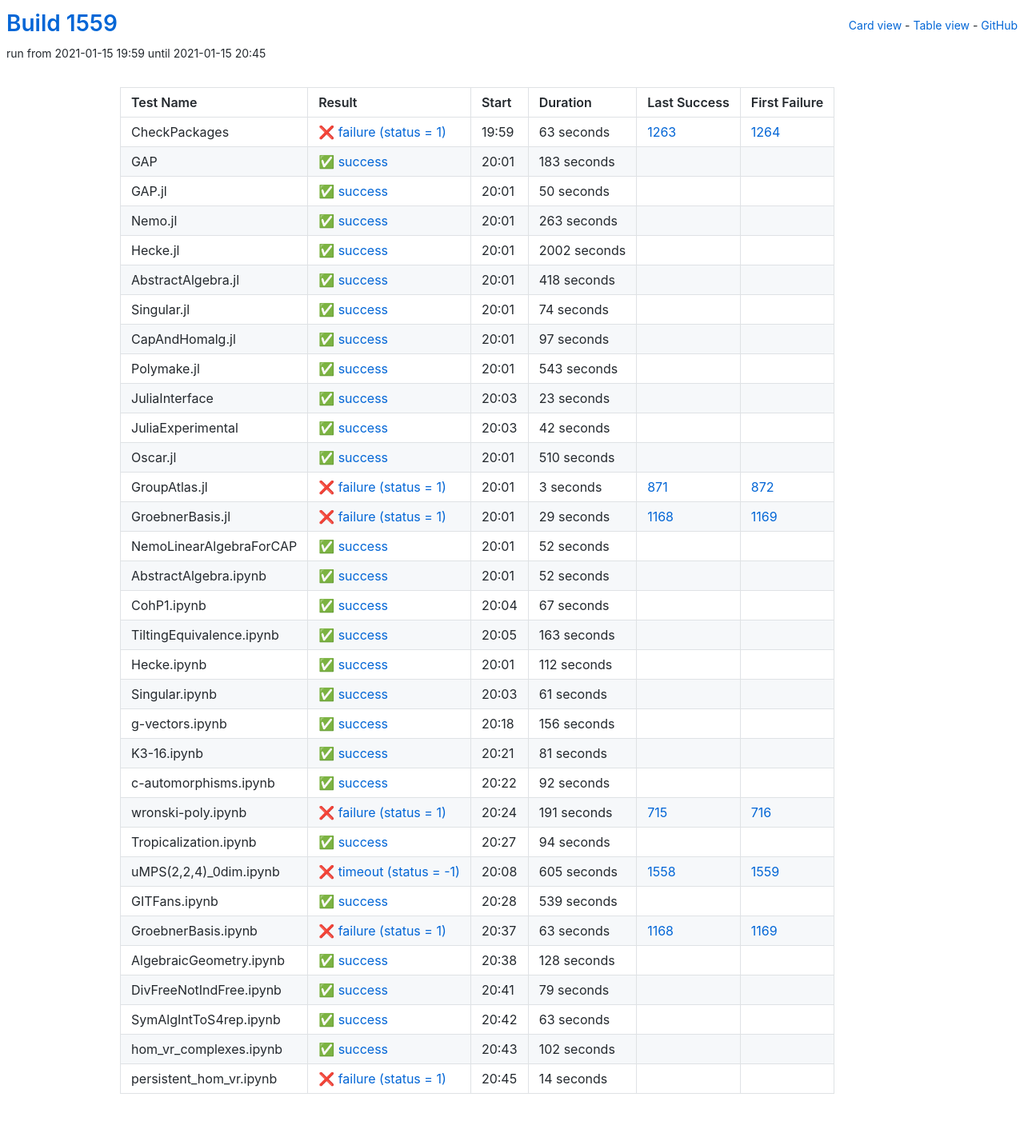
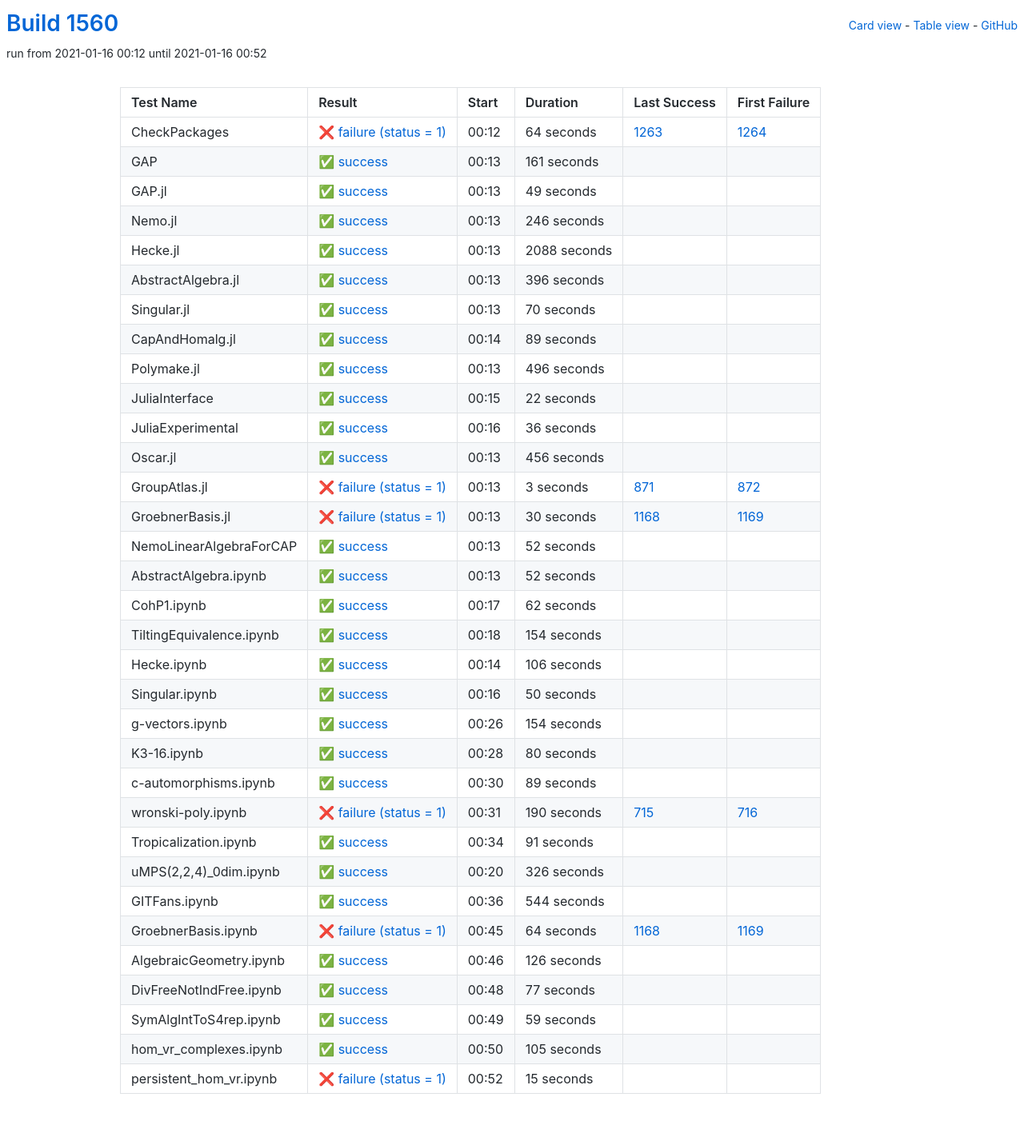
Before and after one commit to oscar-system/oscar-ci-status-stable, a Jekyll site: the page built from table.html, in a window 1280 px wide. Shown: the whole page at 80% size. Built offline with Jekyll 4.4.1, drawn with Linux system fonts in a browser that asks for light colours.

Commit message:
Build #1560

```diff
--- a/_data/ci.yml
+++ b/_data/ci.yml
@@ -1,6 +1,6 @@
 ---
-build: 1559
-build_url: https://oscarci.mathematik.uni-kl.de/job/oscar-stable/1559/
+build: 1560
+build_url: https://oscarci.mathematik.uni-kl.de/job/oscar-stable/1560/
 job: oscar-stable
 organization: oscar-system
 repo: oscar-ci-status-stable
@@ -8,152 +8,152 @@ repourl: https://github.com/oscar-system/oscar-ci-status-stable
 tests:
 - name: CheckPackages
   id: checkpackages
-  log: https://oscarci.mathematik.uni-kl.de/job/oscar-stable/1559/artifact/logs/build-1559/CheckPackages.log
-  start: 2021-01-15 19:59
+  log: https://oscarci.mathematik.uni-kl.de/job/oscar-stable/1560/artifact/logs/build-1560/CheckPackages.log
+  start: 2021-01-16 00:12
   success: false
   exitcode: 1
   status: failure
-  duration: 63
+  duration: 64
   last_success: 1263
   last_success_url: https://oscarci.mathematik.uni-kl.de/job/oscar-stable/1263/
   first_failure: 1264
   first_failure_url: https://oscarci.mathematik.uni-kl.de/job/oscar-stable/1264/
 - name: GAP
   id: gap
-  log: https://oscarci.mathematik.uni-kl.de/job/oscar-stable/1559/artifact/logs/build-1559/GAP.log
-  start: 2021-01-15 20:01
+  log: https://oscarci.mathematik.uni-kl.de/job/oscar-stable/1560/artifact/logs/build-1560/GAP.log
+  start: 2021-01-16 00:13
   success: true
   exitcode: 0
   status: success
-  duration: 183
+  duration: 161
   last_success: false
   last_success_url:
   first_failure: false
   first_failure_url:
 - name: GAP.jl
   id: gap-jl
-  log: https://oscarci.mathematik.uni-kl.de/job/oscar-stable/1559/artifact/logs/build-1559/GAP.jl.log
-  start: 2021-01-15 20:01
+  log: https://oscarci.mathematik.uni-kl.de/job/oscar-stable/1560/artifact/logs/build-1560/GAP.jl.log
+  start: 2021-01-16 00:13
   success: true
   exitcode: 0
   status: success
-  duration: 50
+  duration: 49
   last_success: false
   last_success_url:
   first_failure: false
   first_failure_url:
 - name: Nemo.jl
   id: nemo-jl
-  log: https://oscarci.mathematik.uni-kl.de/job/oscar-stable/1559/artifact/logs/build-1559/Nemo.jl.log
-  start: 2021-01-15 20:01
+  log: https://oscarci.mathematik.uni-kl.de/job/oscar-stable/1560/artifact/logs/build-1560/Nemo.jl.log
+  start: 2021-01-16 00:13
   success: true
   exitcode: 0
   status: success
-  duration: 263
+  duration: 246
   last_success: false
   last_success_url:
   first_failure: false
   first_failure_url:
 - name: Hecke.jl
   id: hecke-jl
-  log: https://oscarci.mathematik.uni-kl.de/job/oscar-stable/1559/artifact/logs/build-1559/Hecke.jl.log
-  start: 2021-01-15 20:01
+  log: https://oscarci.mathematik.uni-kl.de/job/oscar-stable/1560/artifact/logs/build-1560/Hecke.jl.log
+  start: 2021-01-16 00:13
   success: true
   exitcode: 0
   status: success
-  duration: 2002
+  duration: 2088
   last_success: false
   last_success_url:
   first_failure: false
   first_failure_url:
 - name: AbstractAlgebra.jl
   id: abstractalgebra-jl
-  log: https://oscarci.mathematik.uni-kl.de/job/oscar-stable/1559/artifact/logs/build-1559/AbstractAlgebra.jl.log
-  start: 2021-01-15 20:01
+  log: https://oscarci.mathematik.uni-kl.de/job/oscar-stable/1560/artifact/logs/build-1560/AbstractAlgebra.jl.log
+  start: 2021-01-16 00:13
   success: true
   exitcode: 0
   status: success
-  duration: 418
+  duration: 396
   last_success: false
   last_success_url:
   first_failure: false
   first_failure_url:
 - name: Singular.jl
   id: singular-jl
-  log: https://oscarci.mathematik.uni-kl.de/job/oscar-stable/1559/artifact/logs/build-1559/Singular.jl.log
-  start: 2021-01-15 20:01
+  log: https://oscarci.mathematik.uni-kl.de/job/oscar-stable/1560/artifact/logs/build-1560/Singular.jl.log
+  start: 2021-01-16 00:13
   success: true
   exitcode: 0
   status: success
-  duration: 74
+  duration: 70
   last_success: false
   last_success_url:
   first_failure: false
   first_failure_url:
 - name: CapAndHomalg.jl
   id: capandhomalg-jl
-  log: https://oscarci.mathematik.uni-kl.de/job/oscar-stable/1559/artifact/logs/build-1559/CapAndHomalg.jl.log
-  start: 2021-01-15 20:01
+  log: https://oscarci.mathematik.uni-kl.de/job/oscar-stable/1560/artifact/logs/build-1560/CapAndHomalg.jl.log
+  start: 2021-01-16 00:14
   success: true
   exitcode: 0
   status: success
-  duration: 97
+  duration: 89
   last_success: false
   last_success_url:
   first_failure: false
   first_failure_url:
 - name: Polymake.jl
   id: polymake-jl
-  log: https://oscarci.mathematik.uni-kl.de/job/oscar-stable/1559/artifact/logs/build-1559/Polymake.jl.log
-  start: 2021-01-15 20:01
+  log: https://oscarci.mathematik.uni-kl.de/job/oscar-stable/1560/artifact/logs/build-1560/Polymake.jl.log
+  start: 2021-01-16 00:13
   success: true
   exitcode: 0
   status: success
-  duration: 543
+  duration: 496
   last_success: false
   last_success_url:
   first_failure: false
   first_failure_url:
 - name: JuliaInterface
   id: juliainterface
-  log: https://oscarci.mathematik.uni-kl.de/job/oscar-stable/1559/artifact/logs/build-1559/JuliaInterface.log
-  start: 2021-01-15 20:03
+  log: https://oscarci.mathematik.uni-kl.de/job/oscar-stable/1560/artifact/logs/build-1560/JuliaInterface.log
+  start: 2021-01-16 00:15
   success: true
   exitcode: 0
   status: success
-  duration: 23
+  duration: 22
   last_success: false
   last_success_url:
   first_failure: false
   first_failure_url:
 - name: JuliaExperimental
   id: juliaexperimental
-  log: https://oscarci.mathematik.uni-kl.de/job/oscar-stable/1559/artifact/logs/build-1559/JuliaExperimental.log
-  start: 2021-01-15 20:03
+  log: https://oscarci.mathematik.uni-kl.de/job/oscar-stable/1560/artifact/logs/build-1560/JuliaExperimental.log
+  start: 2021-01-16 00:16
   success: true
   exitcode: 0
   status: success
-  duration: 42
+  duration: 36
   last_success: false
   last_success_url:
   first_failure: false
   first_failure_url:
 - name: Oscar.jl
   id: oscar-jl
-  log: https://oscarci.mathematik.uni-kl.de/job/oscar-stable/1559/artifact/logs/build-1559/Oscar.jl.log
-  start: 2021-01-15 20:01
+  log: https://oscarci.mathematik.uni-kl.de/job/oscar-stable/1560/artifact/logs/build-1560/Oscar.jl.log
+  start: 2021-01-16 00:13
   success: true
   exitcode: 0
   status: success
-  duration: 510
+  duration: 456
   last_success: false
   last_success_url:
   first_failure: false
   first_failure_url:
 - name: GroupAtlas.jl
   id: groupatlas-jl
-  log: https://oscarci.mathematik.uni-kl.de/job/oscar-stable/1559/artifact/logs/build-1559/GroupAtlas.jl.log
-  start: 2021-01-15 20:01
+  log: https://oscarci.mathematik.uni-kl.de/job/oscar-stable/1560/artifact/logs/build-1560/GroupAtlas.jl.log
+  start: 2021-01-16 00:13
   success: false
   exitcode: 1
   status: failure
@@ -164,20 +164,20 @@ tests:
   first_failure_url: https://oscarci.mathematik.uni-kl.de/job/oscar-stable/872/
 - name: GroebnerBasis.jl
   id: groebnerbasis-jl
-  log: https://oscarci.mathematik.uni-kl.de/job/oscar-stable/1559/artifact/logs/build-1559/GroebnerBasis.jl.log
-  start: 2021-01-15 20:01
+  log: https://oscarci.mathematik.uni-kl.de/job/oscar-stable/1560/artifact/logs/build-1560/GroebnerBasis.jl.log
+  start: 2021-01-16 00:13
   success: false
   exitcode: 1
   status: failure
-  duration: 29
+  duration: 30
   last_success: 1168
   last_success_url: https://oscarci.mathematik.uni-kl.de/job/oscar-stable/1168/
   first_failure: 1169
   first_failure_url: https://oscarci.mathematik.uni-kl.de/job/oscar-stable/1169/
 - name: NemoLinearAlgebraForCAP
   id: nemolinearalgebraforcap
-  log: https://oscarci.mathematik.uni-kl.de/job/oscar-stable/1559/artifact/logs/build-1559/NemoLinearAlgebraForCAP.log
-  start: 2021-01-15 20:01
+  log: https://oscarci.mathematik.uni-kl.de/job/oscar-stable/1560/artifact/logs/build-1560/NemoLinearAlgebraForCAP.log
+  start: 2021-01-16 00:13
   success: true
   exitcode: 0
   status: success
@@ -188,8 +188,8 @@ tests:
   first_failure_url:
 - name: AbstractAlgebra.ipynb
   id: abstractalgebra-ipynb
-  log: https://oscarci.mathematik.uni-kl.de/job/oscar-stable/1559/artifact/logs/build-1559/AbstractAlgebra.ipynb.log
-  start: 2021-01-15 20:01
+  log: https://oscarci.mathematik.uni-kl.de/job/oscar-stable/1560/artifact/logs/build-1560/AbstractAlgebra.ipynb.log
+  start: 2021-01-16 00:13
   success: true
   exitcode: 0
   status: success
@@ -200,204 +200,204 @@ tests:
   first_failure_url:
 - name: CohP1.ipynb
   id: cohp1-ipynb
-  log: https://oscarci.mathematik.uni-kl.de/job/oscar-stable/1559/artifact/logs/build-1559/CohP1.ipynb.log
-  start: 2021-01-15 20:04
+  log: https://oscarci.mathematik.uni-kl.de/job/oscar-stable/1560/artifact/logs/build-1560/CohP1.ipynb.log
+  start: 2021-01-16 00:17
   success: true
   exitcode: 0
   status: success
-  duration: 67
+  duration: 62
   last_success: false
   last_success_url:
   first_failure: false
   first_failure_url:
 - name: TiltingEquivalence.ipynb
   id: tiltingequivalence-ipynb
-  log: https://oscarci.mathematik.uni-kl.de/job/oscar-stable/1559/artifact/logs/build-1559/TiltingEquivalence.ipynb.log
-  start: 2021-01-15 20:05
+  log: https://oscarci.mathematik.uni-kl.de/job/oscar-stable/1560/artifact/logs/build-1560/TiltingEquivalence.ipynb.log
+  start: 2021-01-16 00:18
   success: true
   exitcode: 0
   status: success
-  duration: 163
+  duration: 154
   last_success: false
   last_success_url:
   first_failure: false
   first_failure_url:
 - name: Hecke.ipynb
   id: hecke-ipynb
-  log: https://oscarci.mathematik.uni-kl.de/job/oscar-stable/1559/artifact/logs/build-1559/Hecke.ipynb.log
-  start: 2021-01-15 20:01
+  log: https://oscarci.mathematik.uni-kl.de/job/oscar-stable/1560/artifact/logs/build-1560/Hecke.ipynb.log
+  start: 2021-01-16 00:14
   success: true
   exitcode: 0
   status: success
-  duration: 112
+  duration: 106
   last_success: false
   last_success_url:
   first_failure: false
   first_failure_url:
 - name: Singular.ipynb
   id: singular-ipynb
-  log: https://oscarci.mathematik.uni-kl.de/job/oscar-stable/1559/artifact/logs/build-1559/Singular.ipynb.log
-  start: 2021-01-15 20:03
+  log: https://oscarci.mathematik.uni-kl.de/job/oscar-stable/1560/artifact/logs/build-1560/Singular.ipynb.log
+  start: 2021-01-16 00:16
   success: true
   exitcode: 0
   status: success
-  duration: 61
+  duration: 50
   last_success: false
   last_success_url:
   first_failure: false
   first_failure_url:
 - name: g-vectors.ipynb
   id: g-vectors-ipynb
-  log: https://oscarci.mathematik.uni-kl.de/job/oscar-stable/1559/artifact/logs/build-1559/g-vectors.ipynb.log
-  start: 2021-01-15 20:18
+  log: https://oscarci.mathematik.uni-kl.de/job/oscar-stable/1560/artifact/logs/build-1560/g-vectors.ipynb.log
+  start: 2021-01-16 00:26
   success: true
   exitcode: 0
   status: success
-  duration: 156
+  duration: 154
   last_success: false
   last_success_url:
   first_failure: false
   first_failure_url:
 - name: K3-16.ipynb
   id: k3-16-ipynb
-  log: https://oscarci.mathematik.uni-kl.de/job/oscar-stable/1559/artifact/logs/build-1559/K3-16.ipynb.log
-  start: 2021-01-15 20:21
+  log: https://oscarci.mathematik.uni-kl.de/job/oscar-stable/1560/artifact/logs/build-1560/K3-16.ipynb.log
+  start: 2021-01-16 00:28
   success: true
   exitcode: 0
   status: success
-  duration: 81
+  duration: 80
   last_success: false
   last_success_url:
   first_failure: false
   first_failure_url:
 - name: c-automorphisms.ipynb
   id: c-automorphisms-ipynb
-  log: https://oscarci.mathematik.uni-kl.de/job/oscar-stable/1559/artifact/logs/build-1559/c-automorphisms.ipynb.log
-  start: 2021-01-15 20:22
+  log: https://oscarci.mathematik.uni-kl.de/job/oscar-stable/1560/artifact/logs/build-1560/c-automorphisms.ipynb.log
+  start: 2021-01-16 00:30
   success: true
   exitcode: 0
   status: success
-  duration: 92
+  duration: 89
   last_success: false
   last_success_url:
   first_failure: false
   first_failure_url:
 - name: wronski-poly.ipynb
   id: wronski-poly-ipynb
-  log: https://oscarci.mathematik.uni-kl.de/job/oscar-stable/1559/artifact/logs/build-1559/wronski-poly.ipynb.log
-  start: 2021-01-15 20:24
+  log: https://oscarci.mathematik.uni-kl.de/job/oscar-stable/1560/artifact/logs/build-1560/wronski-poly.ipynb.log
+  start: 2021-01-16 00:31
   success: false
   exitcode: 1
   status: failure
-  duration: 191
+  duration: 190
   last_success: 715
   last_success_url: https://oscarci.mathematik.uni-kl.de/job/oscar-stable/715/
   first_failure: 716
   first_failure_url: https://oscarci.mathematik.uni-kl.de/job/oscar-stable/716/
 - name: Tropicalization.ipynb
   id: tropicalization-ipynb
-  log: https://oscarci.mathematik.uni-kl.de/job/oscar-stable/1559/artifact/logs/build-1559/Tropicalization.ipynb.log
-  start: 2021-01-15 20:27
+  log: https://oscarci.mathematik.uni-kl.de/job/oscar-stable/1560/artifact/logs/build-1560/Tropicalization.ipynb.log
+  start: 2021-01-16 00:34
   success: true
   exitcode: 0
   status: success
-  duration: 94
+  duration: 91
   last_success: false
   last_success_url:
   first_failure: false
   first_failure_url:
 - name: uMPS(2,2,4)_0dim.ipynb
   id: umps-2-2-4-0dim-ipynb
-  log: https://oscarci.mathematik.uni-kl.de/job/oscar-stable/1559/artifact/logs/build-1559/uMPS-2-2-4-_0dim.ipynb.log
-  start: 2021-01-15 20:08
-  success: false
-  exitcode: -1
-  status: timeout
-  duration: 605
-  last_success: 1558
-  last_success_url: https://oscarci.mathematik.uni-kl.de/job/oscar-stable/1558/
-  first_failure: 1559
-  first_failure_url: https://oscarci.mathematik.uni-kl.de/job/oscar-stable/1559/
-- name: GITFans.ipynb
-  id: gitfans-ipynb
-  log: https://oscarci.mathematik.uni-kl.de/job/oscar-stable/1559/artifact/logs/build-1559/GITFans.ipynb.log
-  start: 2021-01-15 20:28
+  log: https://oscarci.mathematik.uni-kl.de/job/oscar-stable/1560/artifact/logs/build-1560/uMPS-2-2-4-_0dim.ipynb.log
+  start: 2021-01-16 00:20
   success: true
   exitcode: 0
   status: success
-  duration: 539
+  duration: 326
+  last_success: false
+  last_success_url:
+  first_failure: false
+  first_failure_url:
+- name: GITFans.ipynb
+  id: gitfans-ipynb
+  log: https://oscarci.mathematik.uni-kl.de/job/oscar-stable/1560/artifact/logs/build-1560/GITFans.ipynb.log
+  start: 2021-01-16 00:36
+  success: true
+  exitcode: 0
+  status: success
+  duration: 544
   last_success: false
   last_success_url:
   first_failure: false
   first_failure_url:
 - name: GroebnerBasis.ipynb
   id: groebnerbasis-ipynb
-  log: https://oscarci.mathematik.uni-kl.de/job/oscar-stable/1559/artifact/logs/build-1559/GroebnerBasis.ipynb.log
-  start: 2021-01-15 20:37
+  log: https://oscarci.mathematik.uni-kl.de/job/oscar-stable/1560/artifact/logs/build-1560/GroebnerBasis.ipynb.log
+  start: 2021-01-16 00:45
   success: false
   exitcode: 1
   status: failure
-  duration: 63
+  duration: 64
   last_success: 1168
   last_success_url: https://oscarci.mathematik.uni-kl.de/job/oscar-stable/1168/
   first_failure: 1169
   first_failure_url: https://oscarci.mathematik.uni-kl.de/job/oscar-stable/1169/
 - name: AlgebraicGeometry.ipynb
   id: algebraicgeometry-ipynb
-  log: https://oscarci.mathematik.uni-kl.de/job/oscar-stable/1559/artifact/logs/build-1559/AlgebraicGeometry.ipynb.log
-  start: 2021-01-15 20:38
+  log: https://oscarci.mathematik.uni-kl.de/job/oscar-stable/1560/artifact/logs/build-1560/AlgebraicGeometry.ipynb.log
+  start: 2021-01-16 00:46
   success: true
   exitcode: 0
   status: success
-  duration: 128
+  duration: 126
   last_success: false
   last_success_url:
   first_failure: false
   first_failure_url:
 - name: DivFreeNotIndFree.ipynb
   id: divfreenotindfree-ipynb
-  log: https://oscarci.mathematik.uni-kl.de/job/oscar-stable/1559/artifact/logs/build-1559/DivFreeNotIndFree.ipynb.log
-  start: 2021-01-15 20:41
+  log: https://oscarci.mathematik.uni-kl.de/job/oscar-stable/1560/artifact/logs/build-1560/DivFreeNotIndFree.ipynb.log
+  start: 2021-01-16 00:48
   success: true
   exitcode: 0
   status: success
-  duration: 79
+  duration: 77
   last_success: false
   last_success_url:
   first_failure: false
   first_failure_url:
 - name: SymAlgIntToS4rep.ipynb
   id: symalginttos4rep-ipynb
-  log: https://oscarci.mathematik.uni-kl.de/job/oscar-stable/1559/artifact/logs/build-1559/SymAlgIntToS4rep.ipynb.log
-  start: 2021-01-15 20:42
+  log: https://oscarci.mathematik.uni-kl.de/job/oscar-stable/1560/artifact/logs/build-1560/SymAlgIntToS4rep.ipynb.log
+  start: 2021-01-16 00:49
   success: true
   exitcode: 0
   status: success
-  duration: 63
+  duration: 59
   last_success: false
   last_success_url:
   first_failure: false
   first_failure_url:
 - name: hom_vr_complexes.ipynb
   id: hom-vr-complexes-ipynb
-  log: https://oscarci.mathematik.uni-kl.de/job/oscar-stable/1559/artifact/logs/build-1559/hom_vr_complexes.ipynb.log
-  start: 2021-01-15 20:43
+  log: https://oscarci.mathematik.uni-kl.de/job/oscar-stable/1560/artifact/logs/build-1560/hom_vr_complexes.ipynb.log
+  start: 2021-01-16 00:50
   success: true
   exitcode: 0
   status: success
-  duration: 102
+  duration: 105
   last_success: false
   last_success_url:
   first_failure: false
   first_failure_url:
 - name: persistent_hom_vr.ipynb
   id: persistent-hom-vr-ipynb
-  log: https://oscarci.mathematik.uni-kl.de/job/oscar-stable/1559/artifact/logs/build-1559/persistent_hom_vr.ipynb.log
-  start: 2021-01-15 20:45
+  log: https://oscarci.mathematik.uni-kl.de/job/oscar-stable/1560/artifact/logs/build-1560/persistent_hom_vr.ipynb.log
+  start: 2021-01-16 00:52
   success: false
   exitcode: 1
   status: failure
-  duration: 14
+  duration: 15
   last_success: false
   last_success_url:
   first_failure: false
```
Also changed, not shown: README.md.
